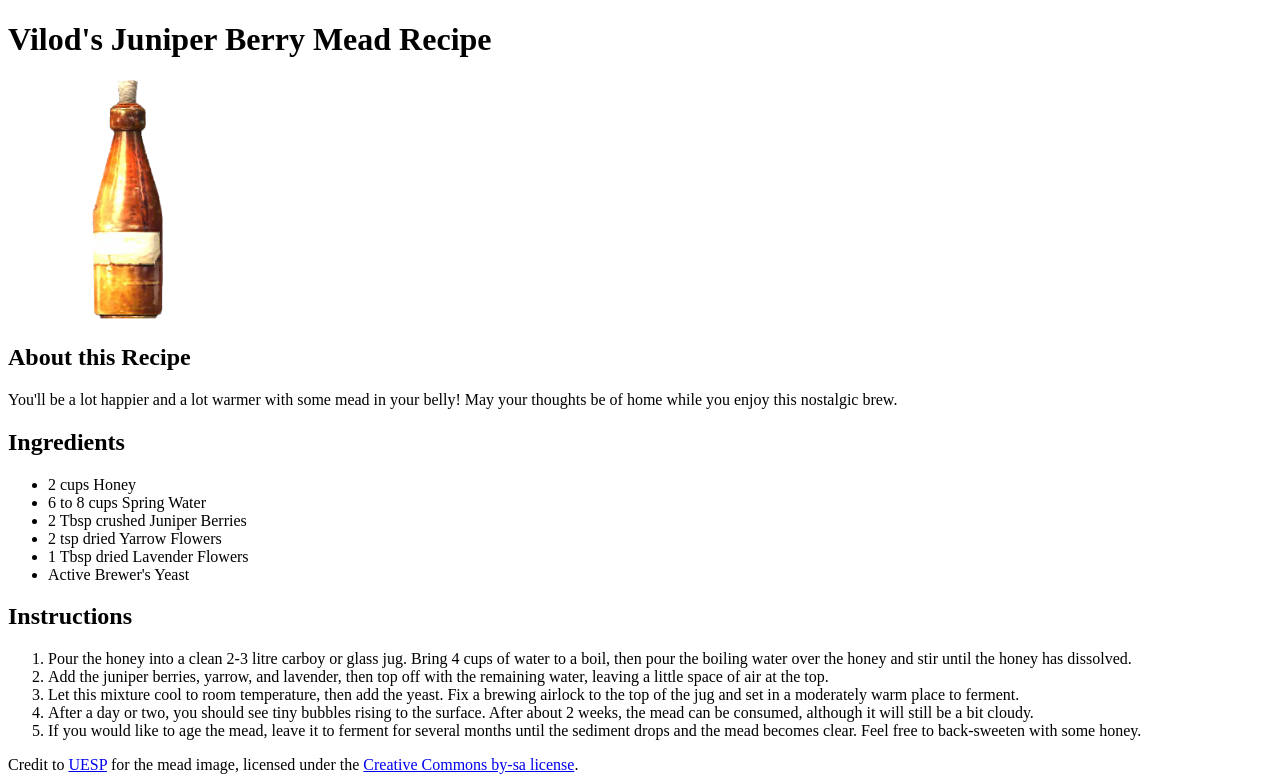
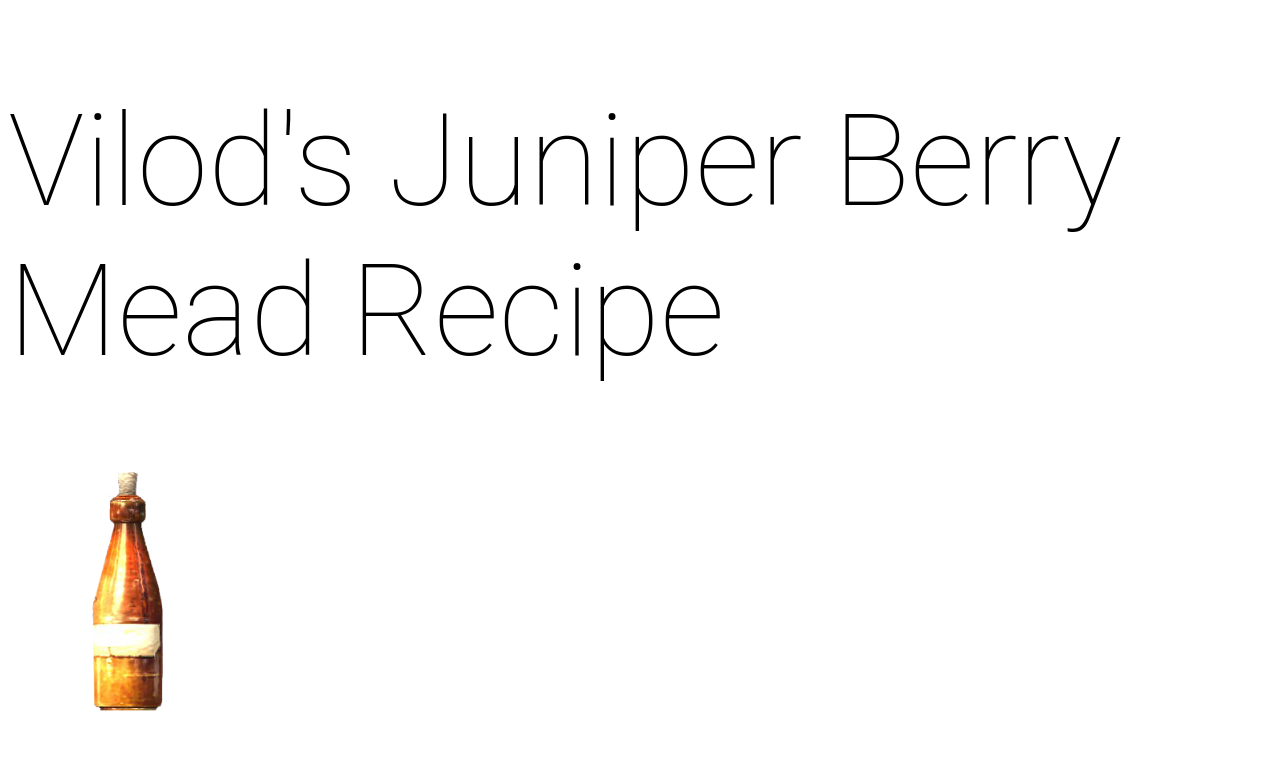
Before and after one commit to bjorn-the-brown/odin-recipes, a plain HTML site: page recipes/juniper-mead.html in a window 1280 px wide. Shown: the top 777 px of the page. Drawn offline with Linux system fonts and the light colour scheme.

Commit message:
Add styles.css with basic typography styles
The recipe website lacked any styling.
Create styles.css and link to existing webpages. Add basic typography
styles including font families, font weight and font size.

```diff
--- a/recipes/juniper-mead.html
+++ b/recipes/juniper-mead.html
@@ -4,6 +4,7 @@
     <meta charset="UTF-8">
     <meta name="viewport" content="width=device-width, initial-scale=1.0">
     <title>Juniper Berry Mead Recipe</title>
+    <link rel="stylesheet" href="../styles.css">
 </head>
 <body>
     <h1>Vilod's Juniper Berry Mead Recipe</h1>
--- /dev/null
+++ b/styles.css
@@ -0,0 +1,18 @@
+*  {
+    font-family: Roboto, Verdana, sans-serif;
+    font-size: 16px;
+}
+
+h1 {
+    font-size: 128px;
+    font-weight: 200;
+}
+
+h2 {
+    font-size: 64px;
+    font-weight: 400;
+}
+
+a {
+    font-weight: 600;
+}
```
Also changed, not shown: index.html (+1 -0 lines), recipes/sweetroll.html (+1 -0 lines), recipes/veg-soup.html (+1 -0 lines).
